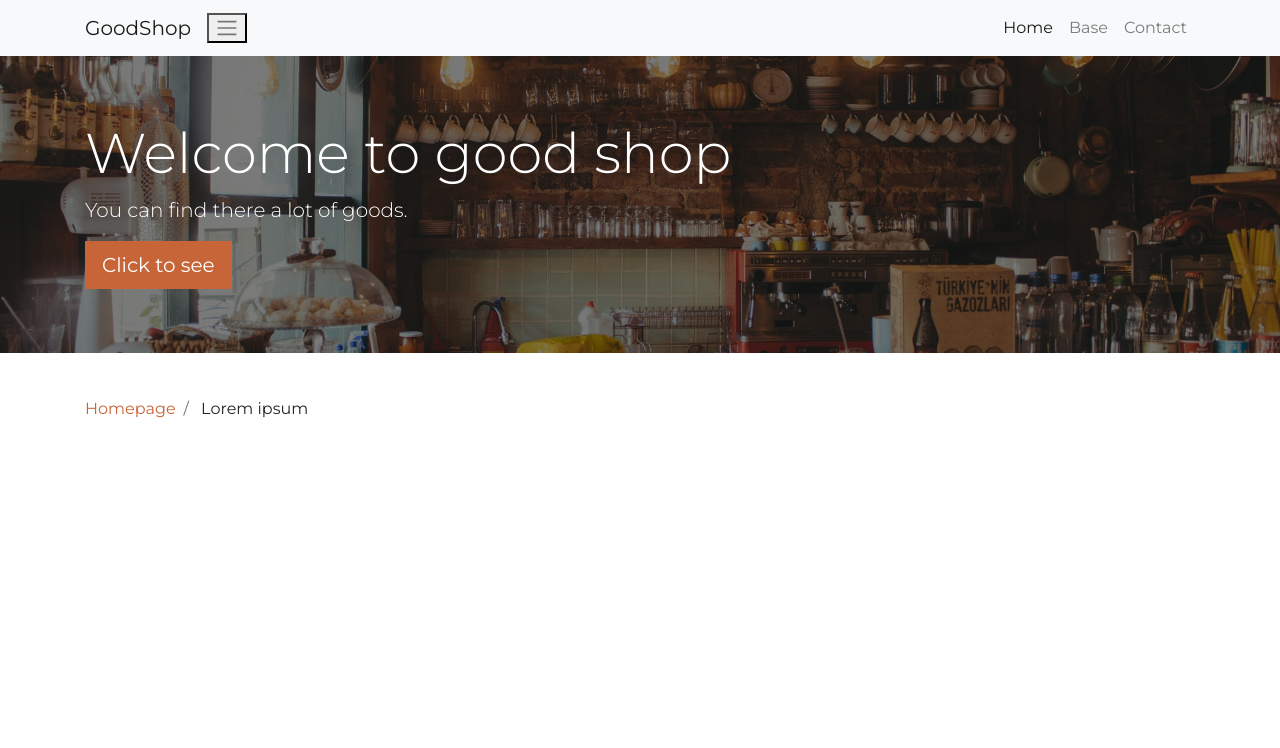
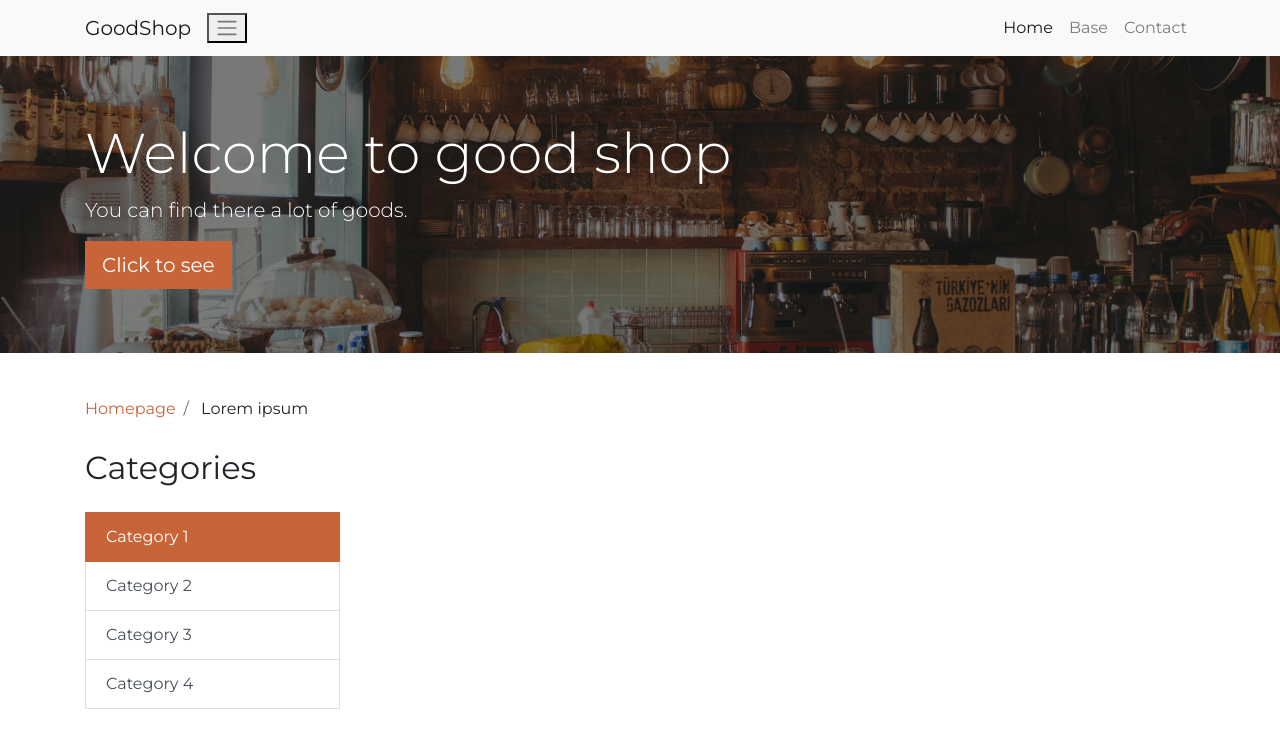
Before and after one commit to Mathias007/bootstrap-shop, a website built with webpack: page index.html in a window 1280 px wide. Built offline with nearby package versions, Linux system fonts and the light colour scheme.

Commit message:
Add main grid component and create left bar menu.

```diff
--- a/index.html
+++ b/index.html
@@ -85,6 +85,38 @@
                     </li>
                 </ol>
             </nav>
+            <main class="row">
+                <div class="col-md-3">
+                    <h2 class="mb-4">Categories</h2>
+                    <div class="list-group">
+                        <a
+                            href="#"
+                            class=" list-group-item active list-group-item-action  text-white"
+                        >
+                            Category 1
+                        </a>
+                        <a
+                            href="#"
+                            class=" list-group-item  list-group-item-action"
+                        >
+                            Category 2
+                        </a>
+                        <a
+                            href="#"
+                            class=" list-group-item  list-group-item-action"
+                        >
+                            Category 3
+                        </a>
+                        <a
+                            href="#"
+                            class=" list-group-item  list-group-item-action"
+                        >
+                            Category 4
+                        </a>
+                    </div>
+                </div>
+                <div class="col-md-9"></div>
+            </main>
         </div>
     </body>
 </html>
```
